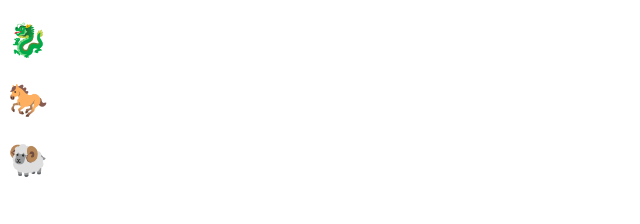
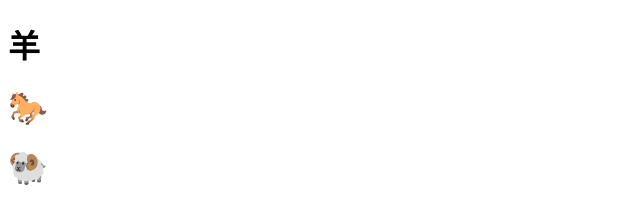
Before and after one commit to Soulmate-Ren/demo, a plain HTML site: page index.html in a window 1280 px wide. Shown: the whole page, without its empty margins (0-640 px from the left). Drawn offline with Linux system fonts and the light colour scheme.

Commit message:
新增了羊

```diff
--- a/index.html
+++ b/index.html
@@ -7,7 +7,7 @@
     <title>Document</title>
 </head>
 <body>
-    <h1>🐉</h1>
+    <h1>羊</h1>
     <h1>🐎</h1>
     <h1>🐏</h1>
 </body>
```
